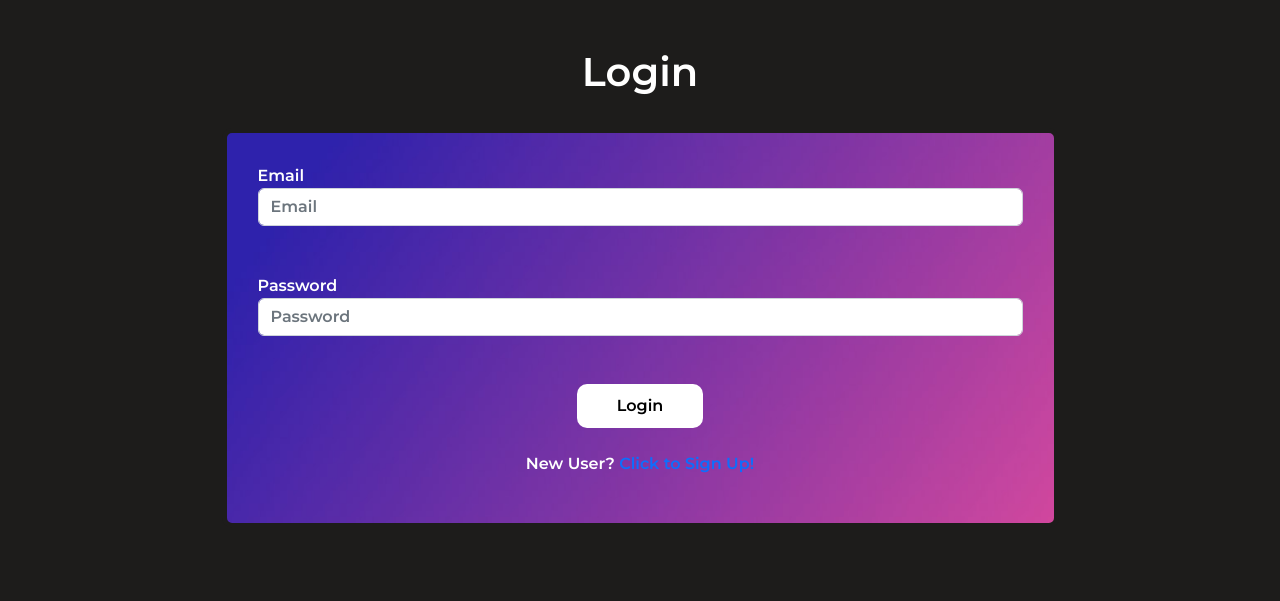
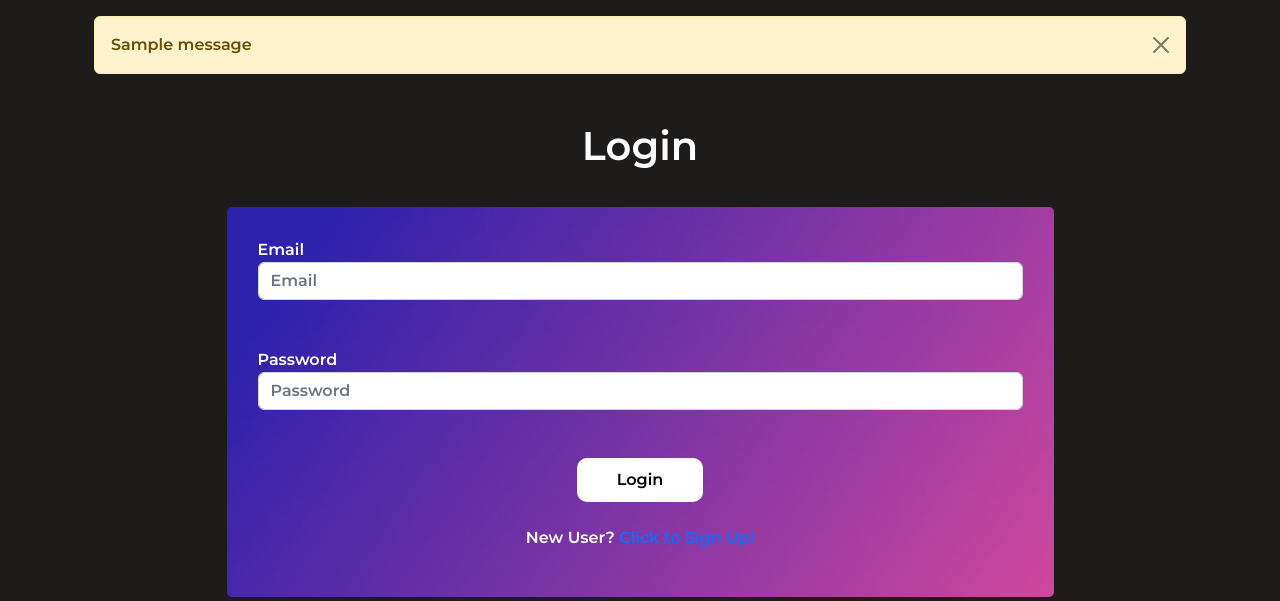
Before and after one commit to Zerolimits45/App_dev_Project, a Flask app: page /login in a window 1280 px wide. Shown: the part 66-667 px from the top of the page. Run offline with Flask 2, Linux system fonts and the light colour scheme; one stand-in notice (Sample message) is shown; some libraries are stand-ins or nearby versions.

Commit message:
Added Flash Message Upon Successfully Signing Up

```diff
--- a/app.py
+++ b/app.py
@@ -1,4 +1,4 @@
-from flask import Flask, render_template, request, redirect, url_for, session
+from flask import Flask, render_template, request, redirect, url_for, session, flash
 from forms import *
 from user import *
 import shelve
@@ -71,7 +71,7 @@ def signup():
         db['User'] = user_dict
 
         db.close()
-
+        flash('Signed Up Successfully')
         return redirect(url_for('login'))
     return render_template('signUp.html', form=form)
 
--- a/templates/login.html
+++ b/templates/login.html
@@ -1,5 +1,17 @@
 {% extends "base.html" %}
 {% block content %}
+    <div class="container-fluid" style="min-height:100%">
+      {% with messages = get_flashed_messages() %}
+        {% if messages %}
+          {% for message in messages %}
+          <div class="alert alert-warning mt-3 alert-dismissible" role="alert">
+            {{ message }}
+            <button type="button" class="btn-close" data-bs-dismiss="alert" aria-label="Close"></button>
+          </div>
+          {% endfor %}
+        {% endif %}
+      {% endwith %}
+    </div>
     <h1 class="text-centre text-colour mt-5">Login</h1>
     <br>
     <div class="row">
```
